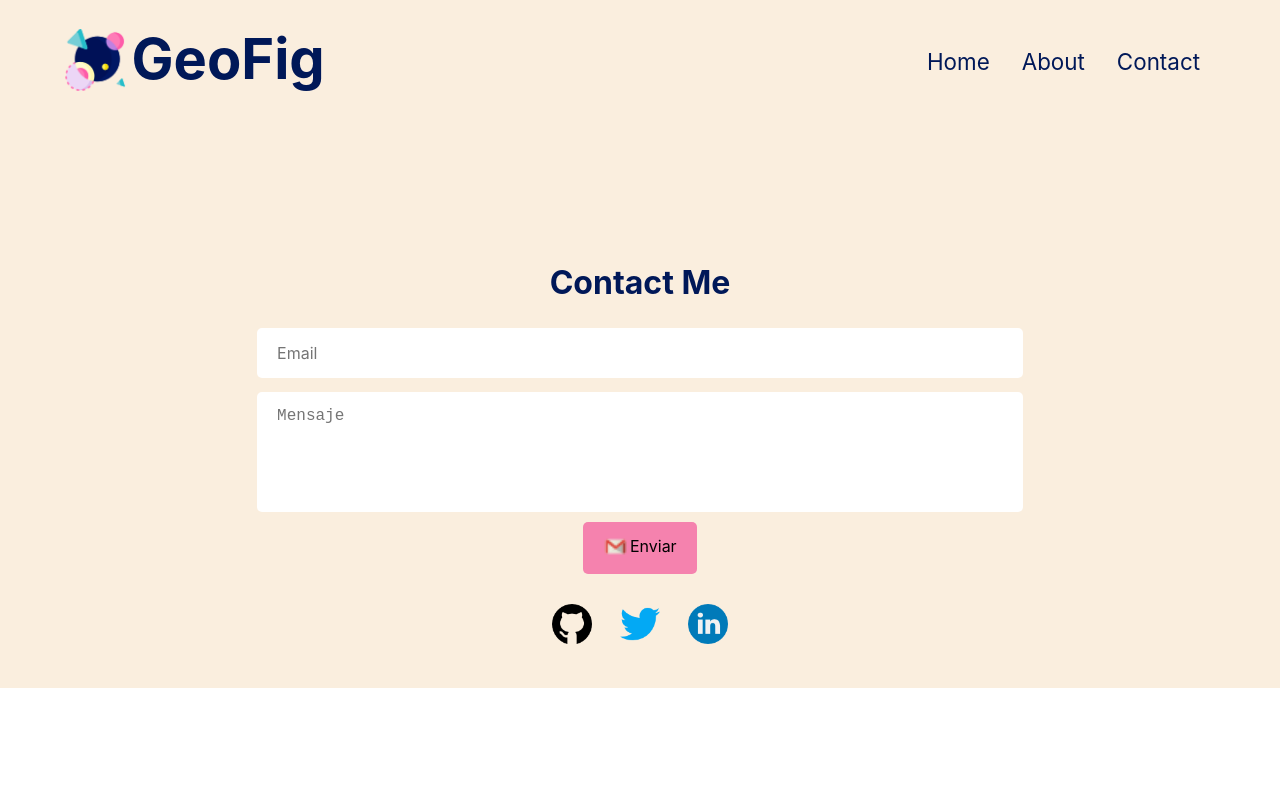
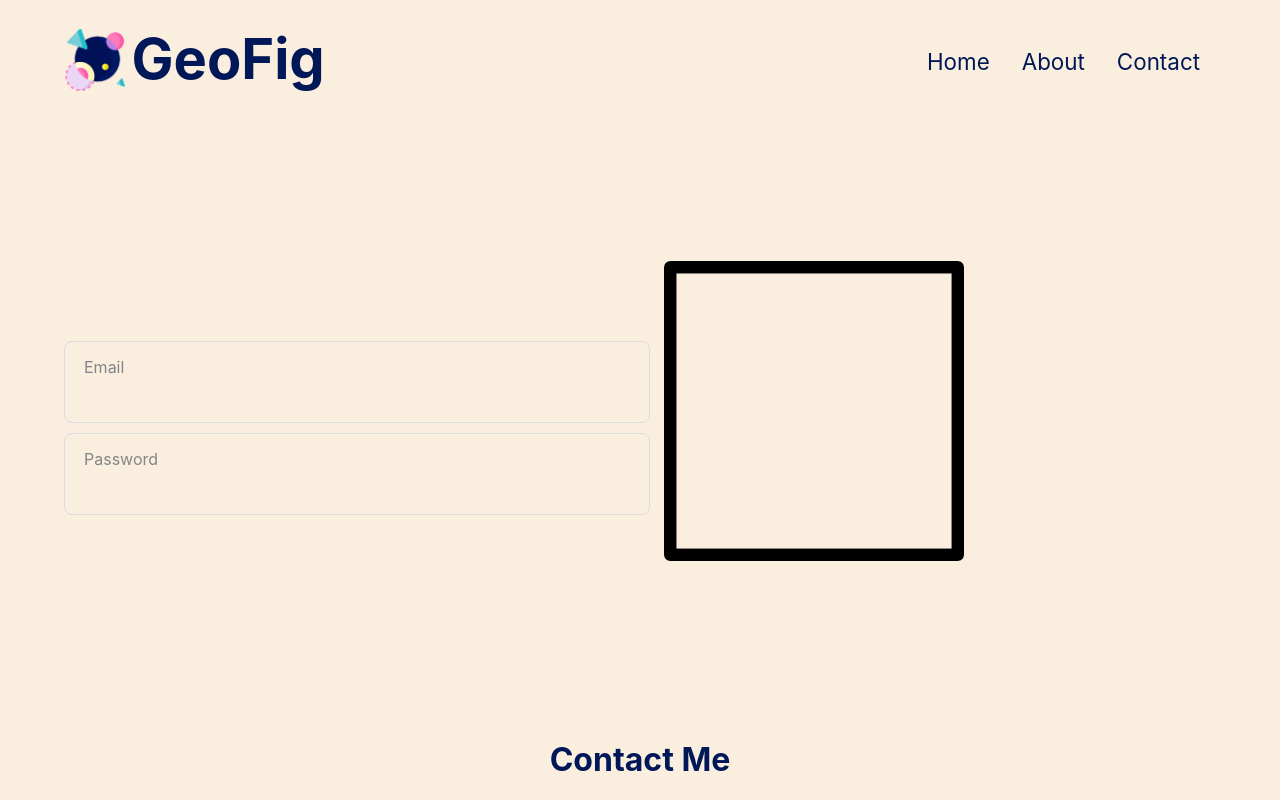
Before and after one commit to KeuryLendof/GeoFig, a React (Create React App) app: page /figuras in a window 1280 px wide. Shown: the top 800 px of the page. Built offline with nearby package versions, Linux system fonts and the light colour scheme.

Commit message:
componente de figuras 4%

```diff
--- a/src/componentes/Figuras/Figuras.css
+++ b/src/componentes/Figuras/Figuras.css
@@ -1,3 +1,14 @@
+:root{
+    /*===== Colores =====*/
+    --first-color: #1A73E8;
+    --input-color: #80868B;
+    --border-color: #DADCE0;
+
+    /*===== Fuente y tipografia =====*/
+    --body-font: 'Roboto', sans-serif;
+    --normal-font-size: 1rem;
+    --small-font-size: .75rem;
+  }
 .li1{
     color: red;
 }
@@ -5,7 +16,113 @@
 .figurasContainer{
     width: 90%;
     max-width: 1200px;
+    height: 65vh;
+    border-radius: 35px;
     margin: 0 auto;
     padding: 30px 0;
     overflow: hidden;
 }
+
+.productiveFiguras{
+    display: grid;
+    gap: 3em;
+    grid-template-columns: 1fr 1fr;
+    align-items: center;
+}
+
+.figuraInput{
+    text-align: center;
+}
+
+.figuraImg img{
+    text-align: center;
+    width: 300px;
+    height: 300px;
+}
+
+
+.l-form{
+    display: flex;
+    justify-content: center;
+    align-items: center;
+    height: 100vh;
+  }
+  .form{
+    width: 360px;
+    padding: 4rem 2rem;
+    border-radius: 1rem;
+    box-shadow: 0 10px 25px rgba(92,99,105,.2);
+  }
+  .form__title{
+    font-weight: 400;
+    margin-bottom: 3rem;
+  }
+  .form__div{
+    position: relative;
+    height: 48px;
+    margin-bottom: 1.5rem;
+  }
+  .form__input{
+    position: absolute;
+    top: 0;
+    left: 0;
+    width: 100%;
+    height: 100%;
+    font-size: var(--normal-font-size);
+    border: 1px solid var(--border-color);
+    border-radius: .5rem;
+    outline: none;
+    padding: 1rem;
+    background: none;
+    z-index: 1;
+  }
+  .form__label{
+    position: absolute;
+    left: 1rem;
+    top: 1rem;
+    padding: 0 .25rem;
+    background-color: #FAEEDE;
+    color: var(--input-color);
+    font-size: var(--normal-font-size);
+    transition: .3s;
+  }
+  .form__button{
+    display: block;
+    margin-left: auto;
+    padding: .75rem 2rem;
+    outline: none;
+    border: none;
+    background-color: var(--first-color);
+    color: #fff;
+    font-size: var(--normal-font-size);
+    border-radius: .5rem;
+    cursor: pointer;
+    transition: .3s;
+  }
+  .form__button:hover{
+    box-shadow: 0 10px 36px rgba(0,0,0,.15);
+  }
+
+  /*Input focus move up label*/
+  .form__input:focus + .form__label{
+    top: -.5rem;
+    left: .8rem;
+    color: var(--first-color);
+    font-size: var(--small-font-size);
+    font-weight: 500;
+    z-index: 10;
+  }
+
+  /*Input focus sticky top label*/
+  .form__input:not(:placeholder-shown).form__input:not(:focus)+ .form__label{
+    top: -.5rem;
+    left: .8rem;
+    font-size: var(--small-font-size);
+    font-weight: 500;
+    z-index: 10;
+  }
+
+  /*Input focus*/
+  .form__input:focus{
+    border: 1.5px solid var(--first-color);
+  }
--- a/src/componentes/Figuras/Figuras.js
+++ b/src/componentes/Figuras/Figuras.js
@@ -32,13 +32,28 @@ const Figuras = () =>{
     return(
         <div className='App'>
             <Header/>
-            <main className='figurasContainer'>
-                <h1>{id}</h1>
-                {
-                    id === 'Cuadrado' ? cuadrado :
-                    id === 'Triangulo' ? triangulo :
-                    null
-                }
+            <main className='productiveFiguras figurasContainer'>
+                <section className="figuraInput">
+                    <h1>{id}</h1>
+                    {/* {
+                        id === 'Cuadrado' ? cuadrado :
+                        id === 'Triangulo' ? triangulo :
+                        null
+                    } */}
+                    <div className="form__div">
+                        <input type="text" className="form__input" placeholder=" "/>
+                        <label for="" className="form__label">Email</label>
+                    </div>
+                    <br/>
+                    <div className="form__div">
+                        <input type="password" className="form__input" placeholder=" "/>
+                        <label for="" className="form__label">Password</label>
+                    </div>
+                </section>
+
+                <section className="figuraImg">
+                    <img src={require('../../assets/images/cuadrado.png')}/>
+                </section>
             </main>
             <Footer/>
         </div>
```
